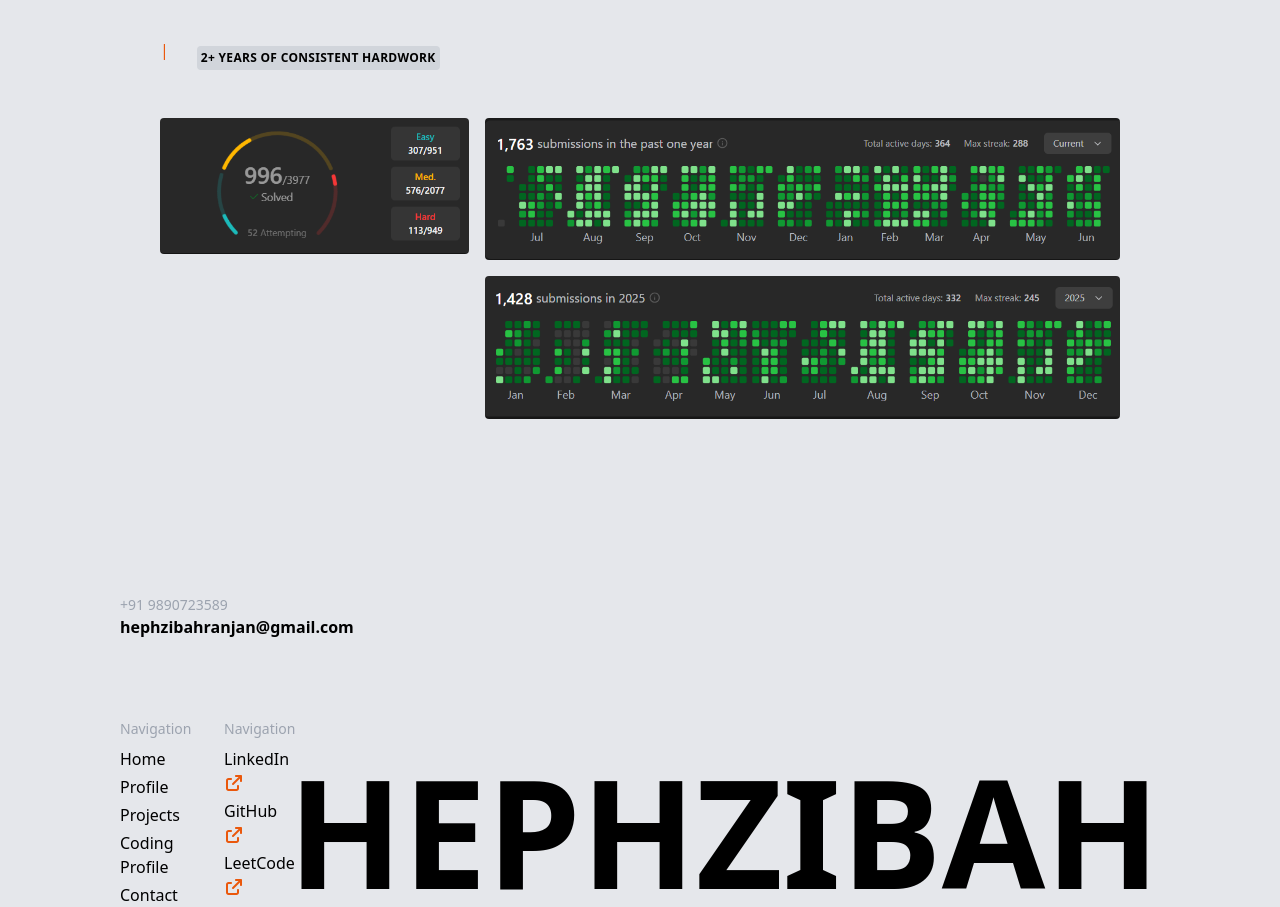
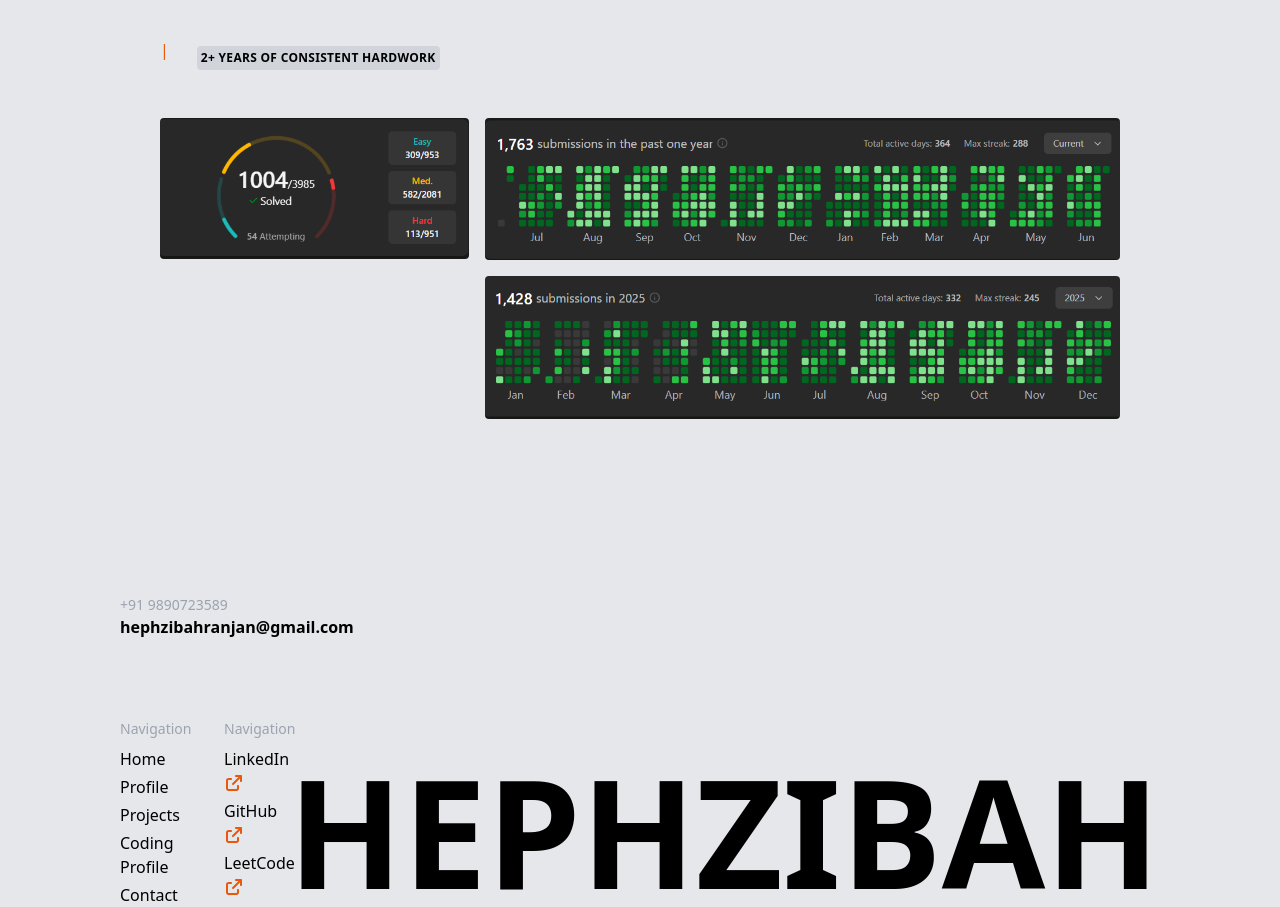
Before and after one commit to Hephzibah7/My_Portfolio, a React (Vite) app in the folder frontend/: page / in a window 1280 px wide. Shown: the part 3737-4644 px from the top of the page. Built offline with nearby package versions, Linux system fonts and the light colour scheme; what tailwindcss-animated would draw is missing.

Commit message:
feat:Changed coding data

```diff
--- a/frontend/src/components/CPSection/CPUI.tsx
+++ b/frontend/src/components/CPSection/CPUI.tsx
@@ -46,7 +46,7 @@ function CPUI() {
                         whileInView={{ opacity: 1, x: 0 }}
                         transition={{ duration: 0.8 }}
                         className="row-span-2">
-                        <img className="rounded" src="/pic4.png" />
+                        <img className="rounded" src="/pic12.png" />
                     </motion.div>
                     <motion.div
                         initial={{ opacity: 0, x: -100 }}
```
Also changed, not shown: frontend/public/pic12.png (added).
